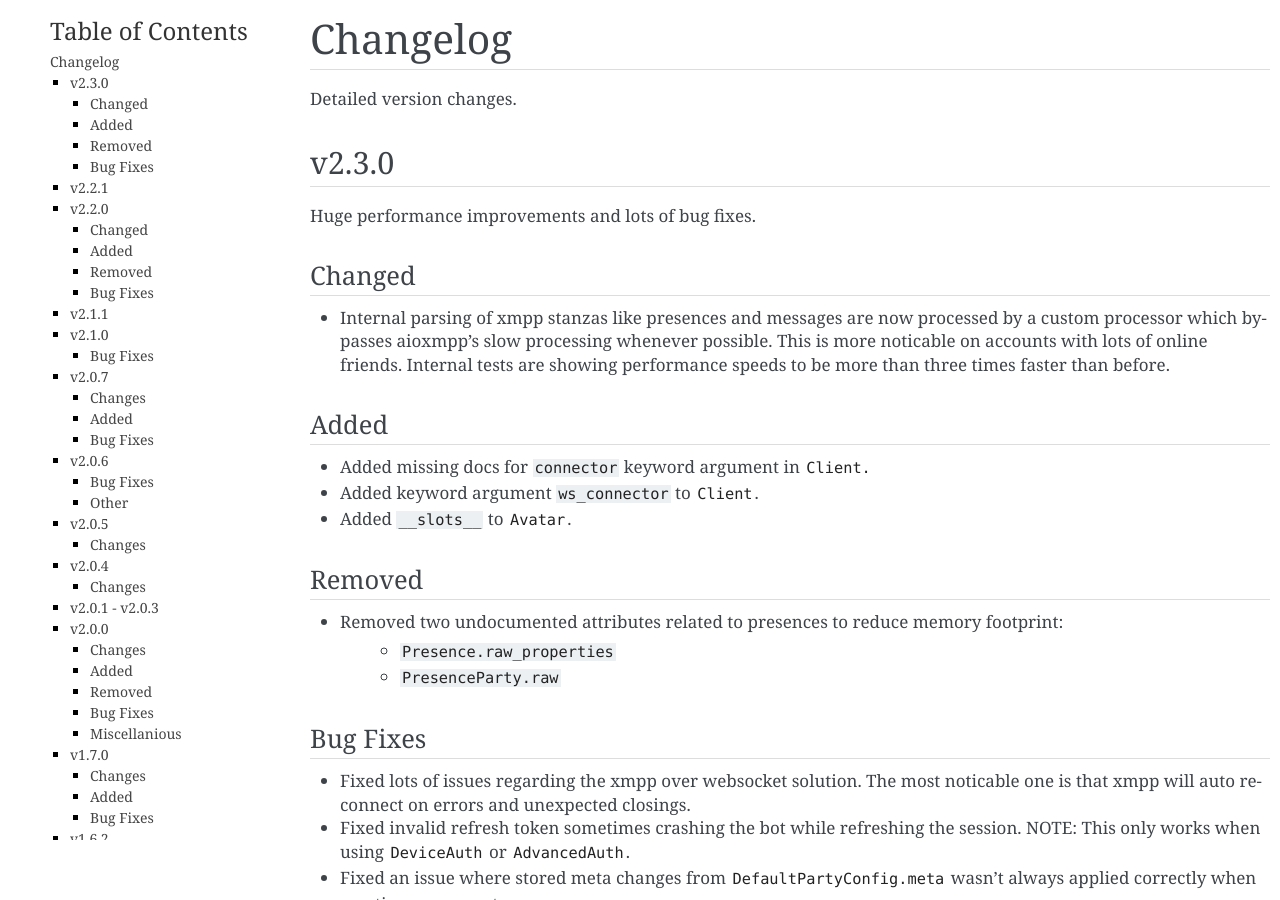
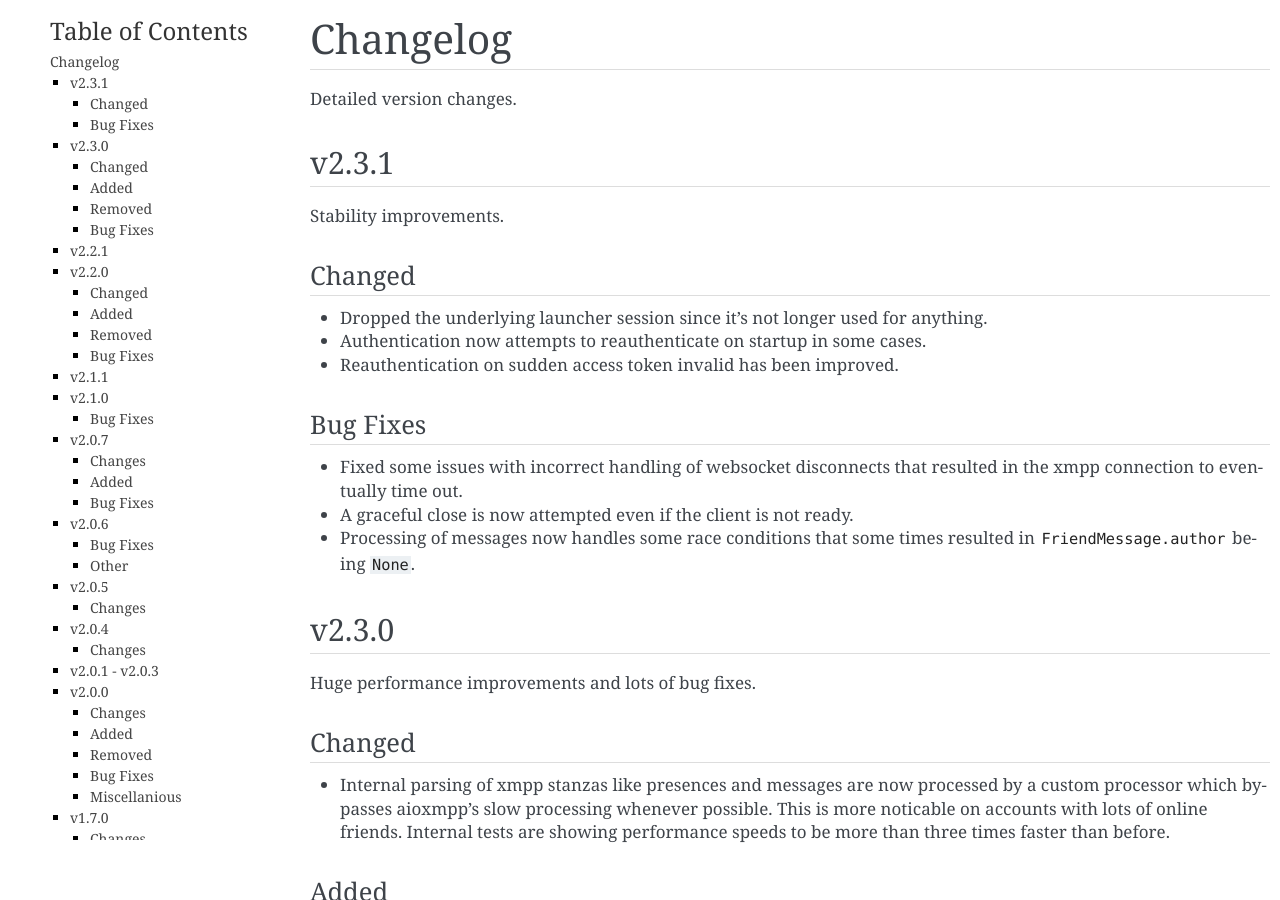
Before and after one commit to Terbau/fortnitepy, a Sphinx documentation site: the page built from docs/changelog.rst, in a window 1280 px wide and 900 px high. Built offline with Sphinx 7.4.7, drawn with Linux system fonts in a browser that asks for light colours.

Commit message:
v2.3.1 changelog + version bump

```diff
--- a/docs/changelog.rst
+++ b/docs/changelog.rst
@@ -4,6 +4,26 @@ Changelog
 =========
 
 Detailed version changes.
+
+
+v2.3.1
+------
+
+Stability improvements.
+
+Changed
+~~~~~~~
+
+- Dropped the underlying launcher session since it's not longer used for anything.
+- Authentication now attempts to reauthenticate on startup in some cases.
+- Reauthentication on sudden access token invalid has been improved.
+
+Bug Fixes
+~~~~~~~~~
+
+- Fixed some issues with incorrect handling of websocket disconnects that resulted in the xmpp connection to eventually time out.
+- A graceful close is now attempted even if the client is not ready.
+- Processing of messages now handles some race conditions that some times resulted in :attr:`FriendMessage.author` being ``None``.
 
 
 v2.3.0
--- a/fortnitepy/__init__.py
+++ b/fortnitepy/__init__.py
@@ -25,7 +25,7 @@ OUT OF OR IN CONNECTION WITH THE SOFTWARE OR THE USE OR OTHER DEALINGS IN THE
 SOFTWARE.
 """
 
-__version__ = '2.3.0'
+__version__ = '2.3.1'
 
 from .client import Client, run_multiple, start_multiple, close_multiple
 from .auth import (Auth, EmailAndPasswordAuth, ExchangeCodeAuth,
```
